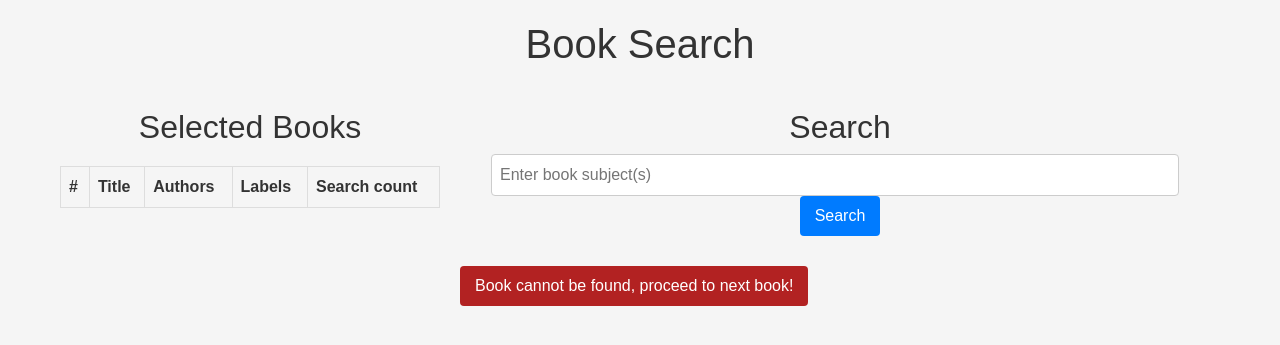
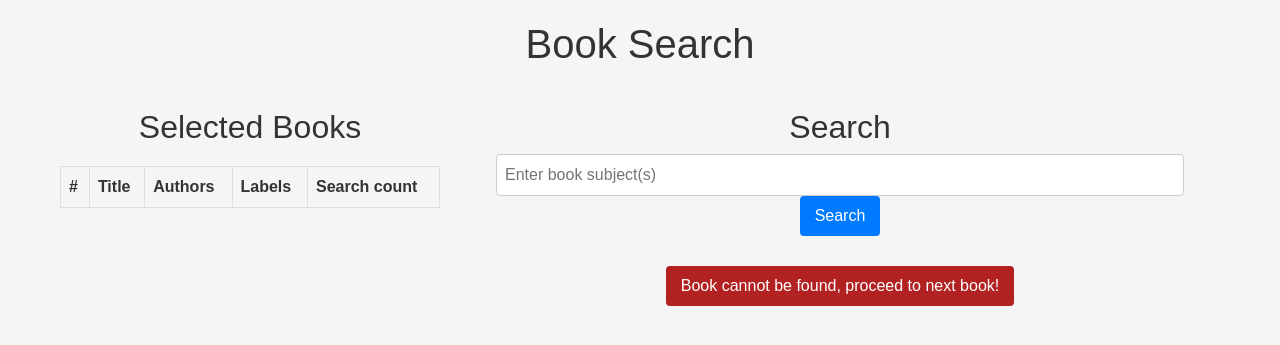
Before and after one commit to NatLibFi/kivepa-booksearch-workshop, a Flask app: page / in a window 1280 px wide. Shown: the top 345 px of the page. Run offline with Flask 3, Linux system fonts and the light colour scheme; data that the repository does not hold is empty; some libraries are stand-ins or nearby versions.

Commit message:
Arrange buttons better; use heading for results

```diff
--- a/templates/index.html
+++ b/templates/index.html
@@ -3,7 +3,6 @@
 
 <head>
     <title>Books Search</title>
-    <!-- Include jQuery and jQuery UI -->
     <script src="https://code.jquery.com/jquery-3.6.0.min.js"></script>
     <link rel="stylesheet" href="https://code.jquery.com/ui/1.12.1/themes/base/jquery-ui.css">
     <script src="https://code.jquery.com/ui/1.12.1/jquery-ui.js"></script>
@@ -77,9 +76,8 @@
             font-size: 16px;
             border: 1px solid #ccc;
             border-radius: 4px;
-            margin-right: 10px;
+            margin-right: 0px;
         }
-
         button {
             padding: 8px 15px;
             font-size: 16px;
@@ -89,12 +87,18 @@
             border-radius: 4px;
             cursor: pointer;
         }
+        #search-btn {
+            margin-left: 0;
+        }
         #abandon-btn {
+            display: block;
+            margin: 0 auto;
             background-color: firebrick;
             color: white;
         }
         .total-count {
-            /* text-align: center; */
+            text-align: center;
+            margin-top: 20px;
             margin-bottom: 20px;
         }
 
@@ -260,7 +264,7 @@
             resultsDiv.innerHTML = '';
 
             // Display the total number of results
-            const totalCountDiv = document.createElement('div');
+            const totalCountDiv = document.createElement('h3');
             totalCountDiv.classList.add('total-count');
             totalCountDiv.textContent = `Total Results: ${totalCount}`;
             resultsDiv.appendChild(totalCountDiv);
```
